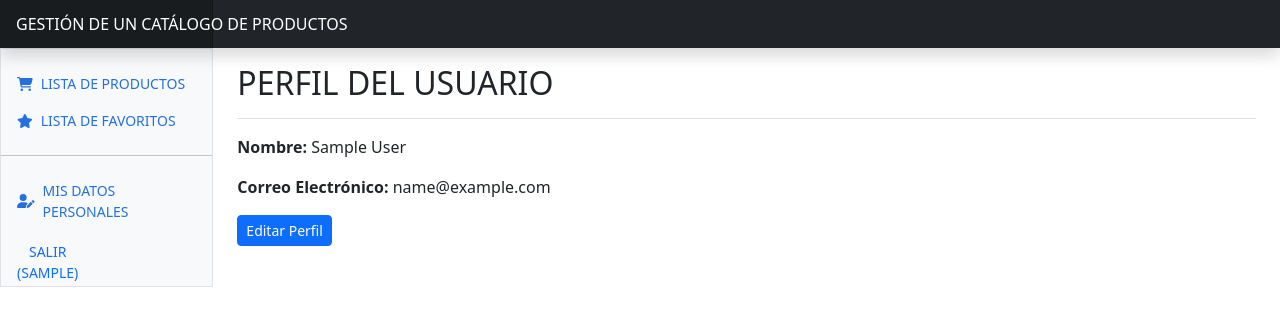
After one commit to BraianStacul/catalogo-productos, a Django app: page /usuarios/perfil/ in a window 1280 px wide. The commit adds this page. Shown: the top 326 px of the page. Run offline with Django 5.2, Linux system fonts and the light colour scheme; the visitor is signed in with stand-in values (Sample User, id 1).

Commit message:
Se agregó la funcionalidad para Ver Perfil y Editar Perfil

```diff
--- a/catalogo_productos/apps/usuarios/urls.py
+++ b/catalogo_productos/apps/usuarios/urls.py
@@ -1,4 +1,5 @@
 from django.urls import path
+from .views import PerfilUsuario, EditarPerfil
 
 from . import views
 
@@ -6,4 +7,6 @@ app_name = "usuarios"
 
 urlpatterns = [
     path('listar-todos/', views.listar_usuarios, name='listar_todos'),
+    path('perfil/', PerfilUsuario.as_view(), name='perfil'),
+    path('perfil/editar/', EditarPerfil.as_view(), name='editar_perfil'),
 ]
--- a/catalogo_productos/apps/usuarios/views.py
+++ b/catalogo_productos/apps/usuarios/views.py
@@ -4,6 +4,12 @@ from django.shortcuts import render
 
 from apps.utils.decorators import verificar_permisos
 from apps.usuarios.models import Usuario
+
+from django.contrib.auth.mixins import LoginRequiredMixin
+from django.urls import reverse_lazy
+from django.views.generic import DetailView, UpdateView
+
+from .models import Usuario
 
 @verificar_permisos()
 def listar_usuarios(request):
@@ -15,3 +21,24 @@ def listar_usuarios(request):
     }
 
     return render(request, template_name, ctx)
+
+#Perfil del Usuario
+class PerfilUsuario(LoginRequiredMixin, DetailView):
+    model = Usuario
+    template_name = 'usuarios/perfil.html'
+
+    def get_object(self, queryset=None):
+        return self.request.user
+
+#EditarPerfil
+
+class EditarPerfil(LoginRequiredMixin, UpdateView):
+    model = Usuario
+    template_name = 'usuarios/editar_perfil.html'
+    fields = ['first_name', 'last_name', 'email', 'biografia']
+
+    def get_object(self, queryset=None):
+        return self.request.user
+
+    def get_success_url(self):
+        return reverse_lazy('usuarios:perfil')
--- a/catalogo_productos/templates/base/barra_navegacion.html
+++ b/catalogo_productos/templates/base/barra_navegacion.html
@@ -63,6 +63,14 @@
 
             {% if user.is_authenticated %}
 
+            <li class="nav-item">
+                <a class="nav-link d-flex align-items-center gap-2 active" aria-current="page" href="{% url 'usuarios:perfil' %}">
+                    <i class="fa-solid fa-user-pen"></i>
+                    MIS DATOS PERSONALES
+                </a>
+            </li>
+            <br class="my-3">
+
             <form action="{% url 'cerrar_sesion' %}" method="post">{% csrf_token %}
 
                 <button class="nav-link d-flex align-items-center gap-2 bi" type="submit"
--- /dev/null
+++ b/catalogo_productos/templates/usuarios/perfil.html
@@ -0,0 +1,21 @@
+{% extends 'base/base.html' %}
+
+{% block contenido %}
+
+<div class="d-flex justify-content-between flex-wrap flex-md-nowrap align-items-center pt-3 pb-2 mb-3 border-bottom">
+
+    <h1 class="h2">PERFIL DEL USUARIO</h1>
+
+</div>
+
+<p><strong>Nombre:</strong> {{ user.get_full_name }}</p>
+<p><strong>Correo Electrónico:</strong> {{ user.email }}</p>
+{% if user.biografia %}
+    <p><strong>Biografía:</strong> {{ user.biografia }}</p>
+{% endif %}
+
+<!-- <a href="#">Editar Perfil</a> -->
+<a href="{% url 'usuarios:editar_perfil' %}" class="btn btn-primary btn-sm">Editar Perfil</a>
+
+
+{% endblock contenido %}
```
Also changed, not shown: catalogo_productos/templates/usuarios/editar_perfil.html (added, +19 -0 lines).
